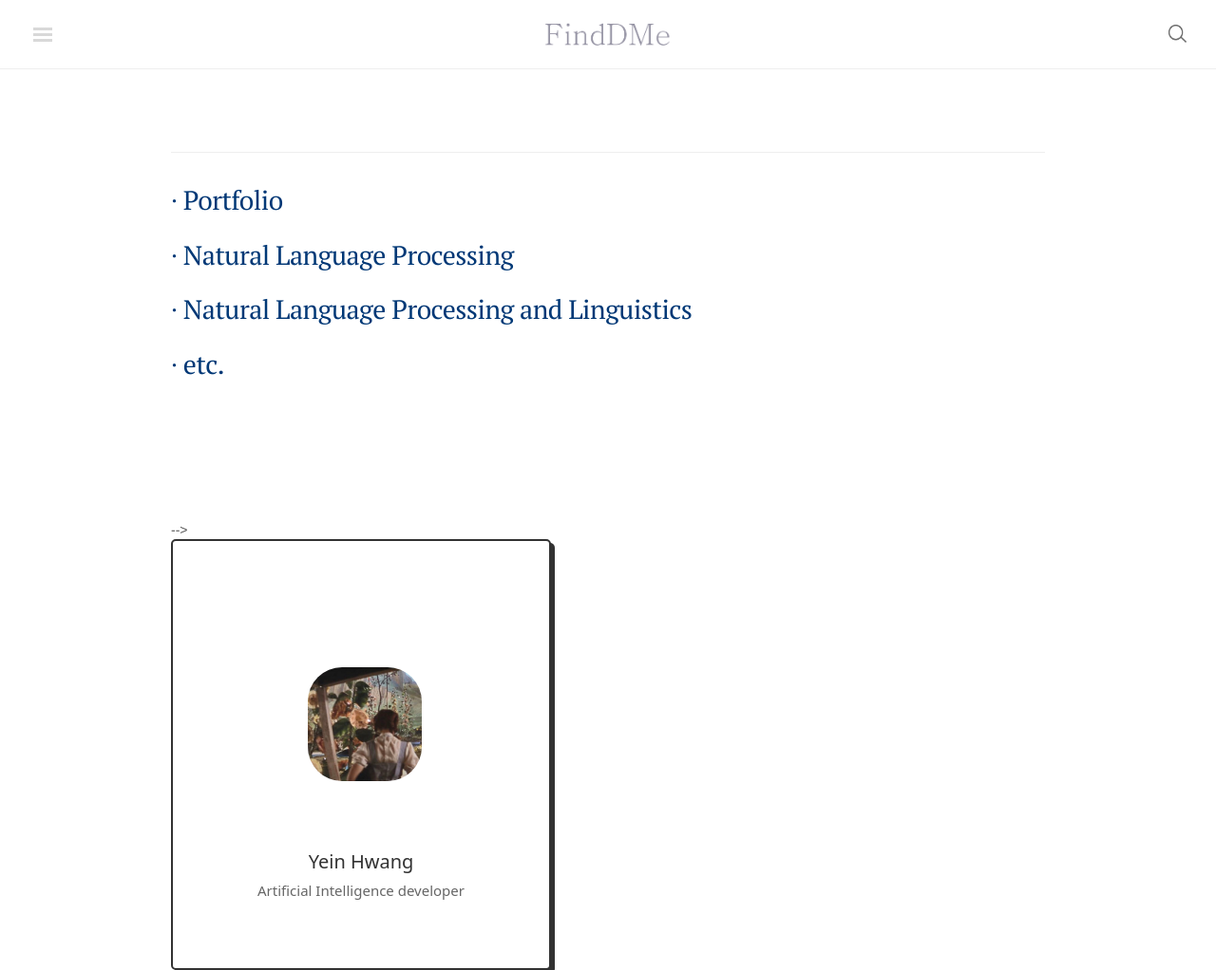
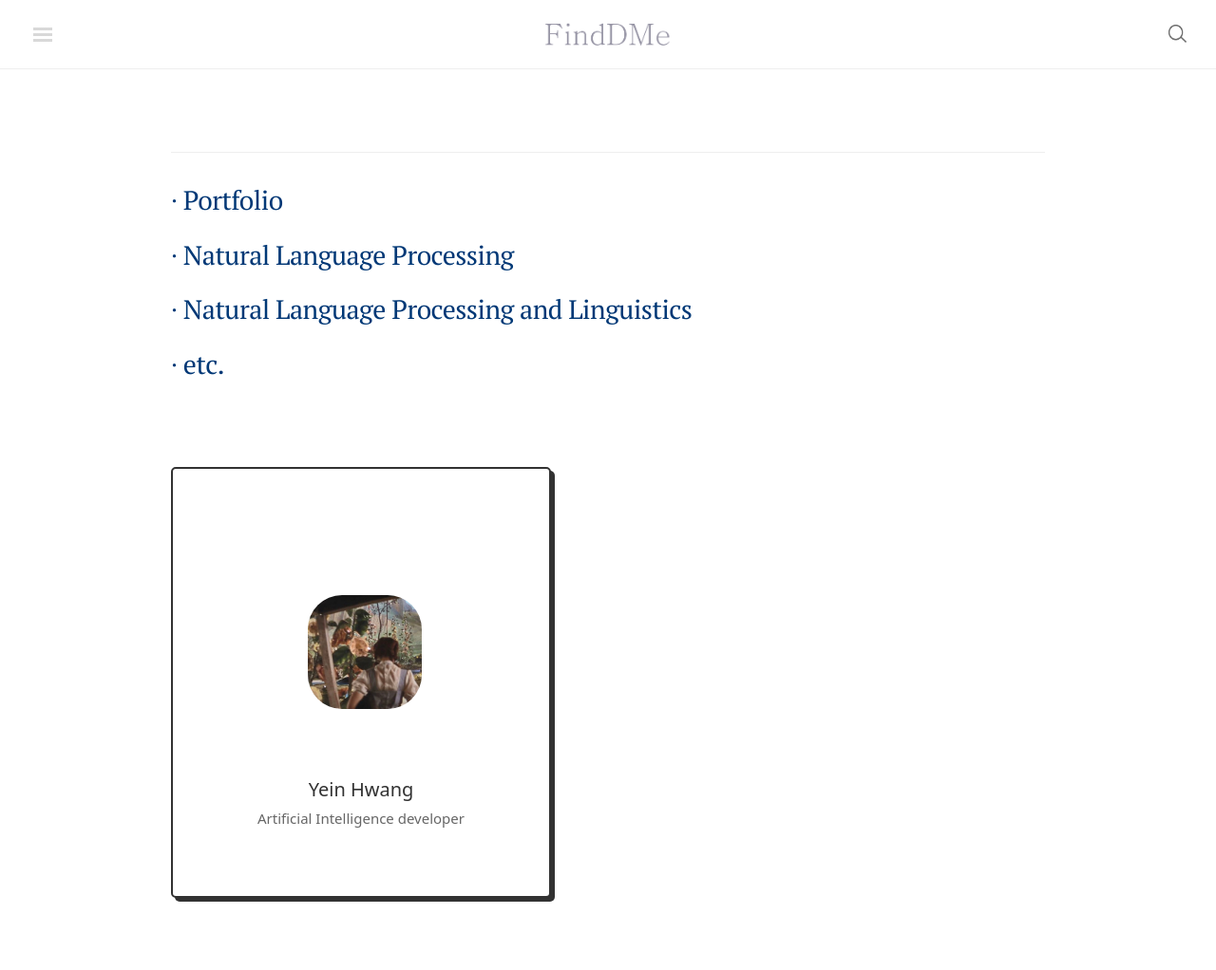
Before and after one commit to finddme/finddme.github.io, a Jekyll site: the page built from blog/home.html, in a window 1280 px wide and 1022 px high. Shown: the whole window at 95% size. Built offline with Jekyll 4.4.1, drawn with Linux system fonts in a browser that asks for light colours; nearby versions of some CDN libraries; comment, search, counter and statistics services are not loaded.

Commit message:
Update home.html

```diff
--- a/blog/home.html
+++ b/blog/home.html
@@ -42,9 +42,9 @@ title:   # H o m e
 <br>
 
 <!-- <div class="hero">
-  <img src="{{ site.baseurl }}{{ site.back.image }}" />
+  <img src="{{ site.baseurl }}{{ site.back.image }}" /> -->
 <!--   <p>{{ site.hero.caption }}</p> -->
-</div> -->
+<!-- </div> -->
 
 
 <div class="card-expo">
```
